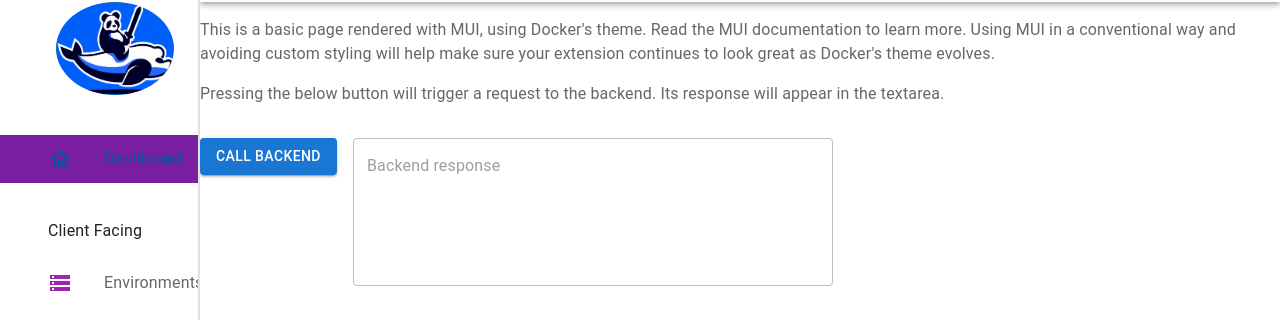
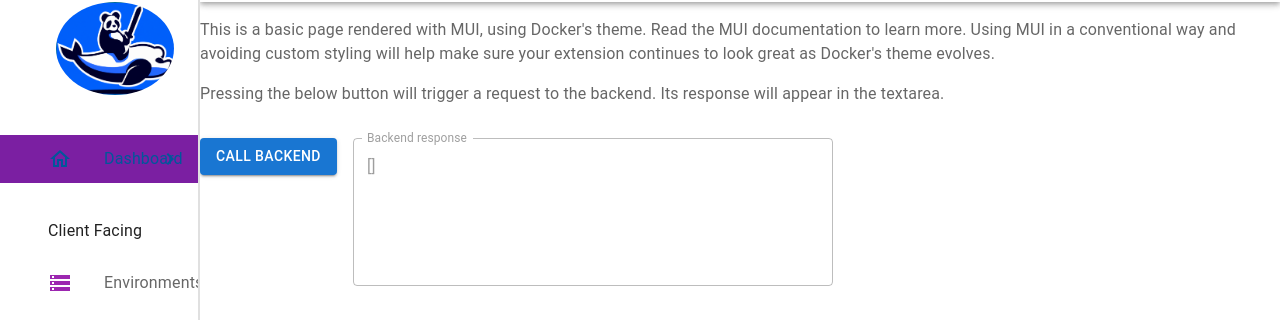
Before and after one commit to oslabs-beta/Topmast, a React (Vite) app in the folder ui/: page /dashboard in a window 1280 px wide. Shown: the part 62-382 px from the top of the page. Built offline with nearby package versions, Linux system fonts and the light colour scheme; what @docker/docker-mui-theme, @docker/extension-api-client would draw is missing.

Commit message:
working button that fetches containers object, must run in hmr npm dev server mode

```diff
--- a/ui/src/containers/Dashboard.tsx
+++ b/ui/src/containers/Dashboard.tsx
@@ -11,7 +11,17 @@ function useDockerDesktopClient() {
 
 const Dashboard = (props: Props) => {
   const [response, setResponse] = React.useState<string>();
+  const [containers, setContainers] = React.useState<any[]>([]);
   const ddClient = useDockerDesktopClient();
+
+
+  // React.useEffect(() => {
+  //   // List all containers
+  //   ddClient.docker.cli.exec('ps', ['--all', '--format', '"{{json .}}"']).then((result) => {
+  //     // result.parseJsonLines() parses the output of the command into an array of objects
+  //     setContainers(result.parseJsonLines());
+  //   });
+  // }, []);
 
   const fetchAndDisplayResponse = async () => {
     try {
@@ -21,6 +31,15 @@ const Dashboard = (props: Props) => {
       setResponse(e.message);
     }
   };
+
+  const fetchContainers = () => {
+    ddClient.docker.cli.exec('ps', ['--all', '--format', '"{{json .}}"']).then((result) => {
+      setContainers(result.parseJsonLines());
+    });
+  }
+
+
+
   return (
     <Box>
       {/* // <Typography variant='h3'>Docker extension demo</Typography>
@@ -48,7 +67,7 @@ const Dashboard = (props: Props) => {
         sx={{ mt: 4 }}>
         <Button
           variant='contained'
-          onClick={fetchAndDisplayResponse}>
+          onClick={() => fetchContainers()}>
           Call backend
         </Button>
 
@@ -59,8 +78,7 @@ const Dashboard = (props: Props) => {
           multiline
           variant='outlined'
           minRows={5}
-          value={response ?? ''}
-        />
+          value={JSON.stringify(containers, undefined, 2) ?? ''}/>
       </Stack>
     </Box>
   );
```
